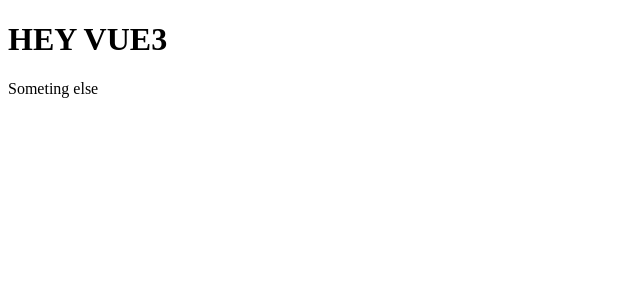
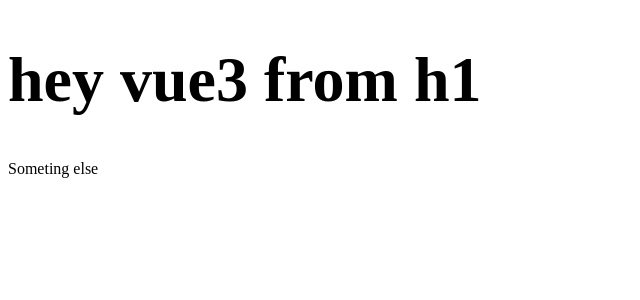
Before and after one commit to rifatron999/vue3-10apps-bitfumes, a Vue app in the folder vue3/: page / in a window 1280 px wide. Shown: the top 300 px of the page, without its empty margins (0-640 px from the left). Built offline with nearby package versions, Linux system fonts and the light colour scheme.

Commit message:
Template Syntax directive v-html

```diff
--- a/vue3/src/App.vue
+++ b/vue3/src/App.vue
@@ -1,5 +1,5 @@
 <template>
-  <h1>{{title.toUpperCase()}}</h1>
+  <h1 v-html="title"></h1>
   <p>Someting else</p>
 </template>
 
@@ -7,7 +7,7 @@
   export default{
     data() {
       return {
-        title:"hey vue3",
+        title:"<h1> hey vue3 from h1</h1>",
       }
     }
   }
```
